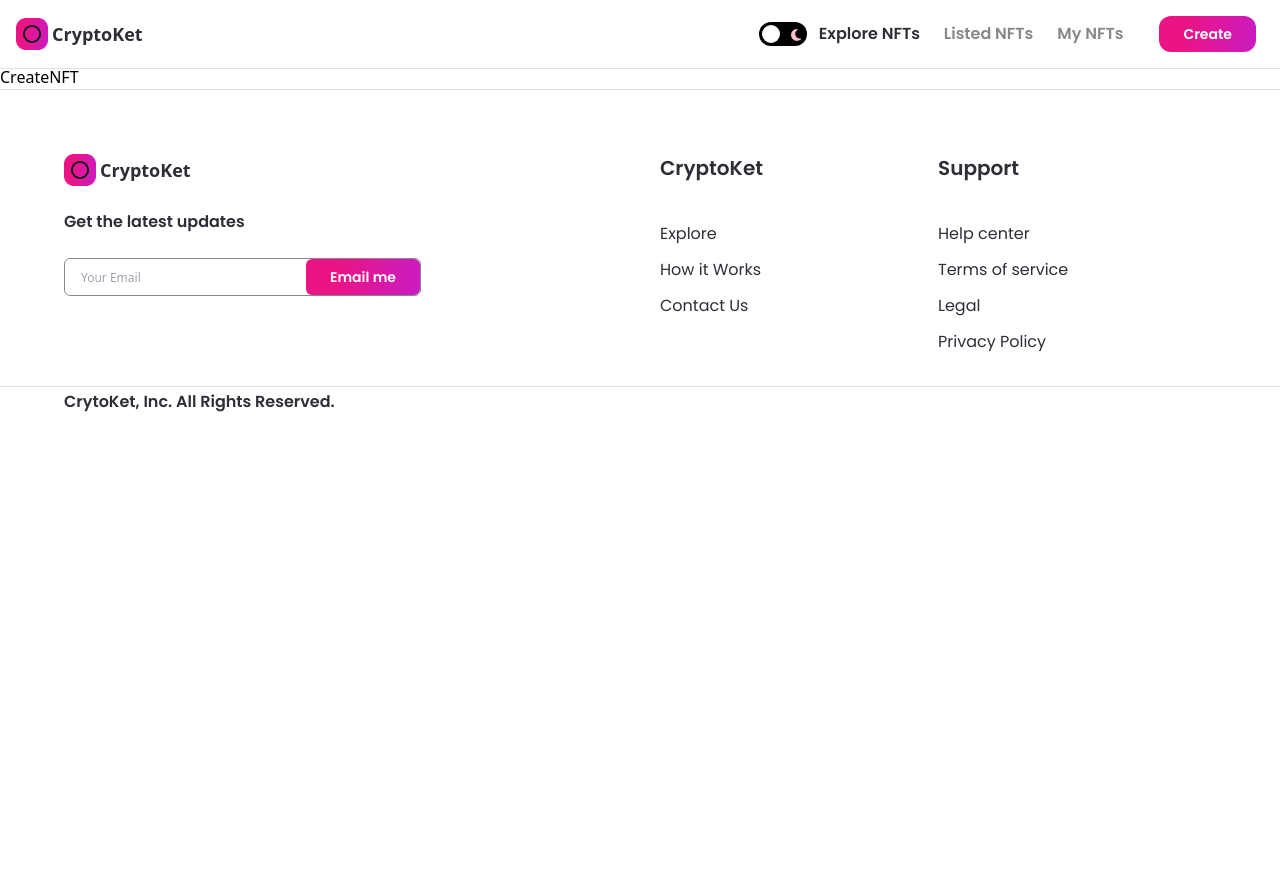
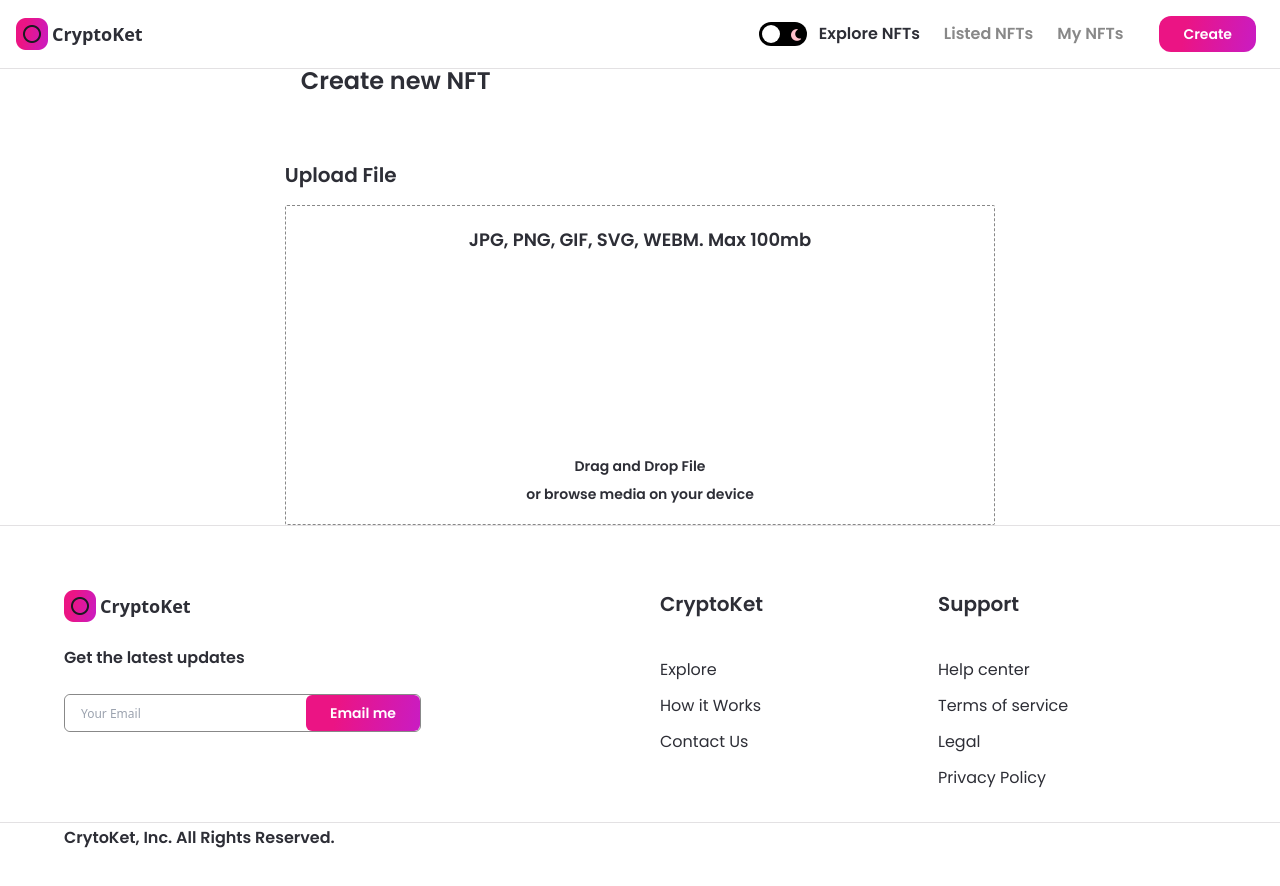
Before and after one commit to the-adrianator/nft-marketplace, a Next.js app: page /create-nft in a window 1280 px wide. Shown: the top 886 px of the page. Before the commit the page ends 800 px from the top, so only its background shows below. Built offline with nearby package versions, Linux system fonts and the light colour scheme.

Commit message:
Create NFT page

```diff
--- a/pages/create-nft.js
+++ b/pages/create-nft.js
@@ -1,7 +1,73 @@
-import React from 'react';
+import { useState, useMemo, useCallback, useContext } from 'react';
+import { useRouter } from 'next/router';
+import { useDropzone } from 'react-dropzone';
+import Image from 'next/image';
+import { useTheme } from 'next-themes';
 
-const CreateNFT = () => (
-  <div>CreateNFT</div>
-);
+import { Button } from '../components';
+import images from '../assets';
+
+const CreateNFT = () => {
+  const [fileUrl, setFileUrl] = useState(null);
+  const { theme } = useTheme();
+
+  const onDrop = useCallback(() => {
+    // upload image to the ipfs
+  }, []);
+
+  const { getRootProps, getInputProps, isDragActive, isDragAccept, isDragReject } = useDropzone({
+    onDrop,
+    accept: 'image/*',
+    maxSize: 5000000,
+  });
+
+  const fileStyle = useMemo(() => (
+    `dark:bg-nft-black-1 bg-white border dark:border-white border-nft-gray-2 flex flex-col items-center p-5 rounded-sm border-dashed
+    ${isDragActive && 'border-file-active'}
+    ${isDragAccept && 'border-file-accept'}
+    ${isDragReject && 'border-file-reject'}`
+  ), [isDragActive, isDragAccept, isDragReject]);
+
+  return (
+    <div className="flex justify-center sm:px-4 px-12">
+      <div className="w-3/5 md:w-full">
+        <h1 className="font-poppins dark:text-white text-nft-black-1 text-2xl minlg:text-4xl font-semibold ml-4 xs:ml-0">Create new NFT</h1>
+
+        <div className="mt-16">
+          <p className="font-poppins dark:text-white text-nft-black-1 font-semibold text-xl">Upload File</p>
+          <div className="mt-4">
+            <div {...getRootProps()} className={fileStyle}>
+              <input {...getInputProps()} />
+              <div className="flexCenter flex-col text-center">
+                <p className="font-poppins dark:text-white text-nft-black-1 font-semibold text-lg">JPG, PNG, GIF, SVG, WEBM. Max 100mb</p>
+
+                <div className="my-12 w-full flex-center justify-center">
+                  <Image
+                    src={images.upload}
+                    width={100}
+                    height={100}
+                    objectFit="contain"
+                    alt="file upload"
+                    className={theme === 'light' && 'filter invert'}
+                  />
+                </div>
+
+                <p className="font-poppins dark:text-white text-nft-black-1 font-semibold text-sm">Drag and Drop File</p>
+                <p className="font-poppins dark:text-white text-nft-black-1 font-semibold text-sm mt-2">or browse media on your device</p>
+              </div>
+            </div>
+            {fileUrl && (
+              <aside>
+                <div>
+                  <img src={fileUrl} alt="asset_file" />
+                </div>
+              </aside>
+            )}
+          </div>
+        </div>
+      </div>
+    </div>
+  );
+};
 
 export default CreateNFT;
```
